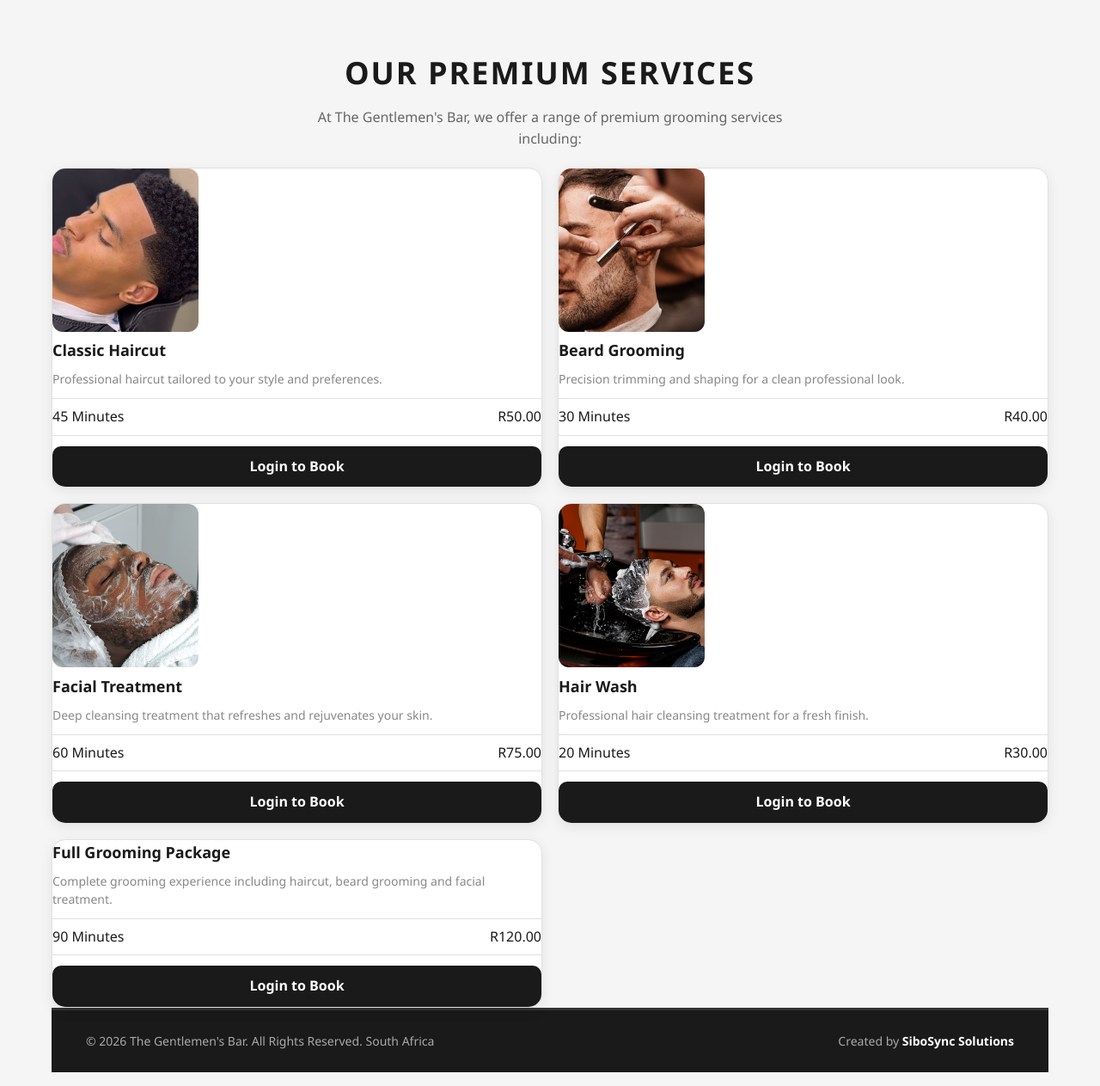
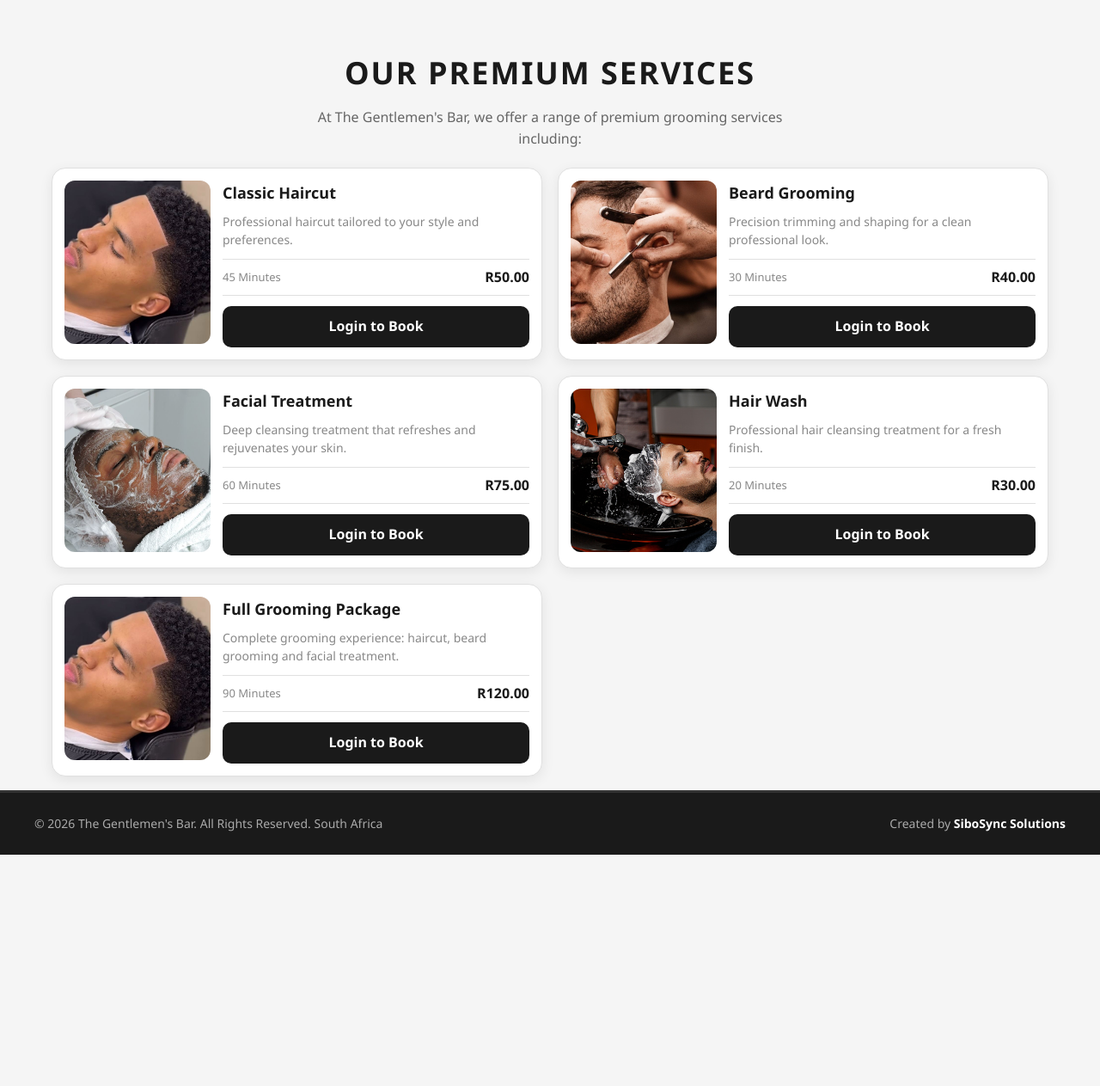
Before and after one commit to sibongilee/GentlemensBarWebsite, a PHP site: page /services.php in a window 1280 px wide. Shown: the part 73-1336 px from the top of the page at 86% size. After the commit the page ends 1067 px from the top, so only its background shows below. Run offline with PHP 8.4, Linux system fonts and the light colour scheme; some libraries are stand-ins or nearby versions.

Commit message:
update services layout

```diff
--- a/services.php
+++ b/services.php
@@ -1,5 +1,6 @@
 <?php
 // services.php
+session_start();
 include 'includes/header.php';
 ?>
 <div class="services-container">
@@ -7,69 +8,105 @@ include 'includes/header.php';
         <h1>Our Premium Services</h1>
         <p>At The Gentlemen's Bar, we offer a range of premium grooming services including:</p>
     </div>
+
     <div class="services-grid">
         <div class="service-card">
-            <img src="Assets/haircut.jpeg" alt="Classic Haircut" class="service-image">
-            <div class="service-content">
-                <h3>Classic Haircut</h3>
-                <p class="service-desc"> Professional haircut tailored to your style and preferences. </p>
-                <div class="service-meta">
-                    <span>45 Minutes</span>
-                    <span>R50.00</span>
+            <div class="service-card-inner">
+                <img src="Assets/haircut.jpeg" alt="Classic Haircut" class="service-image">
+                <div class="service-content">
+                    <h3>Classic Haircut</h3>
+                    <p class="service-desc">Professional haircut tailored to your style and preferences.</p>
+                    <div class="service-meta">
+                        <span class="service-duration">45 Minutes</span>
+                        <span class="service-price">R50.00</span>
+                    </div>
+                    <?php if (isset($_SESSION['user_id'])): ?>
+                        <a href="booking_appointment.php" class="btn-book">Book Now</a>
+                    <?php else: ?>
+                        <a href="login.php" class="btn-book">Login to Book</a>
+                    <?php endif; ?>
                 </div>
-                <?php if (isset($_SESSION['user_id'])): ?>
-                    <a href="booking_appointment.php" class="btn-book">Book Now</a>
-                <?php else: ?> <a href="login.php" class="btn-book">Login to Book</a>
-                <?php endif; ?>
             </div>
         </div>
+
         <div class="service-card">
-            <img src="Assets/Beard Trim (1).jpeg" alt="Beard Grooming" class="service-image">
-            <div class="service-content">
-                <h3>Beard Grooming</h3>
-                <p class="service-desc"> Precision trimming and shaping for a clean professional look. </p>
-                <div class="service-meta">
-                    <span>30 Minutes</span>
-                    <span>R40.00</span>
+            <div class="service-card-inner">
+                <img src="Assets/Beard Trim (1).jpeg" alt="Beard Grooming" class="service-image">
+                <div class="service-content">
+                    <h3>Beard Grooming</h3>
+                    <p class="service-desc">Precision trimming and shaping for a clean professional look.</p>
+                    <div class="service-meta">
+                        <span class="service-duration">30 Minutes</span>
+                        <span class="service-price">R40.00</span>
+                    </div>
+                    <?php if (isset($_SESSION['user_id'])): ?>
+                        <a href="booking_appointment.php" class="btn-book">Book Now</a>
+                    <?php else: ?>
+                        <a href="login.php" class="btn-book">Login to Book</a>
+                    <?php endif; ?>
                 </div>
-                <?php if (isset($_SESSION['user_id'])): ?>
-                    <a href="booking_appointment.php" class="btn-book">Book Now</a> <?php else: ?> <a href="login.php" class="btn-book">Login to Book</a> <?php endif; ?>
             </div>
         </div>
-        <div class="service-card"> <img src="Assets/facial.jpeg" alt="Facial Treatment" class="service-image">
-            <div class="service-content">
-                <h3>Facial Treatment</h3>
-                <p class="service-desc"> Deep cleansing treatment that refreshes and rejuvenates your skin. </p>
-                <div class="service-meta"> <span>60 Minutes</span>
-                <span>R75.00</span> </div> <?php if (isset($_SESSION['user_id'])): ?>
-                    <a href="booking_appointment.php" class="btn-book">Book Now</a>
-                    <?php else: ?> <a href="login.php" class="btn-book">Login to Book</a>
-                        <?php endif; ?>
+
+        <div class="service-card">
+            <div class="service-card-inner">
+                <img src="Assets/facial.jpeg" alt="Facial Treatment" class="service-image">
+                <div class="service-content">
+                    <h3>Facial Treatment</h3>
+                    <p class="service-desc">Deep cleansing treatment that refreshes and rejuvenates your skin.</p>
+                    <div class="service-meta">
+                        <span class="service-duration">60 Minutes</span>
+                        <span class="service-price">R75.00</span>
+                    </div>
+                    <?php if (isset($_SESSION['user_id'])): ?>
+                        <a href="booking_appointment.php" class="btn-book">Book Now</a>
+                    <?php else: ?>
+                        <a href="login.php" class="btn-book">Login to Book</a>
+                    <?php endif; ?>
+                </div>
             </div>
         </div>
+
         <div class="service-card">
-            <img src="Assets/hairwash.jpg" alt="Hair Wash" class="service-image">
-            <div class="service-content">
-                <h3>Hair Wash</h3>
-                <p class="service-desc"> Professional hair cleansing treatment for a fresh finish. </p>
-                <div class="service-meta"> <span>20 Minutes</span> <span>R30.00</span>
-            </div> <?php if (isset($_SESSION['user_id'])): ?>
-                <a href="booking_appointment.php" class="btn-book">Book Now</a>
-                <?php else: ?> <a href="login.php" class="btn-book">Login to Book</a>
+            <div class="service-card-inner">
+                <img src="Assets/hairwash.jpg" alt="Hair Wash" class="service-image">
+                <div class="service-content">
+                    <h3>Hair Wash</h3>
+                    <p class="service-desc">Professional hair cleansing treatment for a fresh finish.</p>
+                    <div class="service-meta">
+                        <span class="service-duration">20 Minutes</span>
+                        <span class="service-price">R30.00</span>
+                    </div>
+                    <?php if (isset($_SESSION['user_id'])): ?>
+                        <a href="booking_appointment.php" class="btn-book">Book Now</a>
+                    <?php else: ?>
+                        <a href="login.php" class="btn-book">Login to Book</a>
                     <?php endif; ?>
+                </div>
             </div>
         </div>
+
         <div class="service-card">
-            <div class="service-content">
-                <h3>Full Grooming Package</h3>
-                <p class="service-desc"> Complete grooming experience including haircut, beard grooming and facial treatment. </p>
-                <div class="service-meta">
-                    <span>90 Minutes</span> <span>R120.00</span> </div> <?php if (isset($_SESSION['user_id'])): ?>
-                    <a href="booking_appointment.php" class="btn-book">Book Now</a>
-                <?php else: ?>
-                    <a href="login.php" class="btn-book">Login to Book</a>
-                <?php endif; ?>
+            <div class="service-card-inner">
+                <img src="Assets/haircut.jpeg" alt="Full Grooming Package" class="service-image">
+                <div class="service-content">
+                    <h3>Full Grooming Package</h3>
+                    <p class="service-desc">Complete grooming experience: haircut, beard grooming and facial treatment.</p>
+                    <div class="service-meta">
+                        <span class="service-duration">90 Minutes</span>
+                        <span class="service-price">R120.00</span>
+                    </div>
+                    <?php if (isset($_SESSION['user_id'])): ?>
+                        <a href="booking_appointment.php" class="btn-book">Book Now</a>
+                    <?php else: ?>
+                        <a href="login.php" class="btn-book">Login to Book</a>
+                    <?php endif; ?>
+                </div>
             </div>
         </div>
-        </div>
-        <div>  <?php include 'includes/footer.php'; ?></div>
+    </div>
+</div>
+
+<?php
+include 'includes/footer.php';
+?>
```
